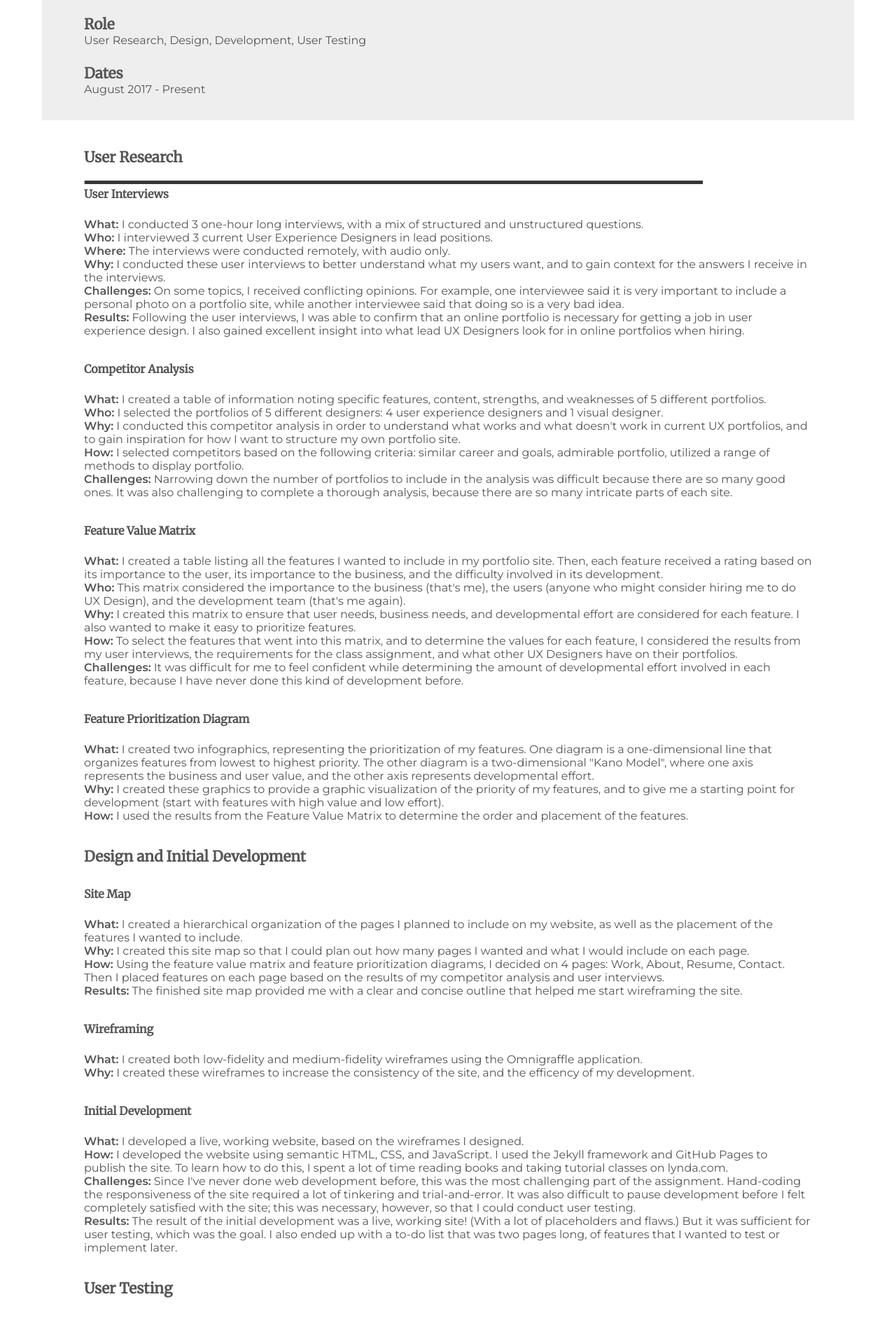
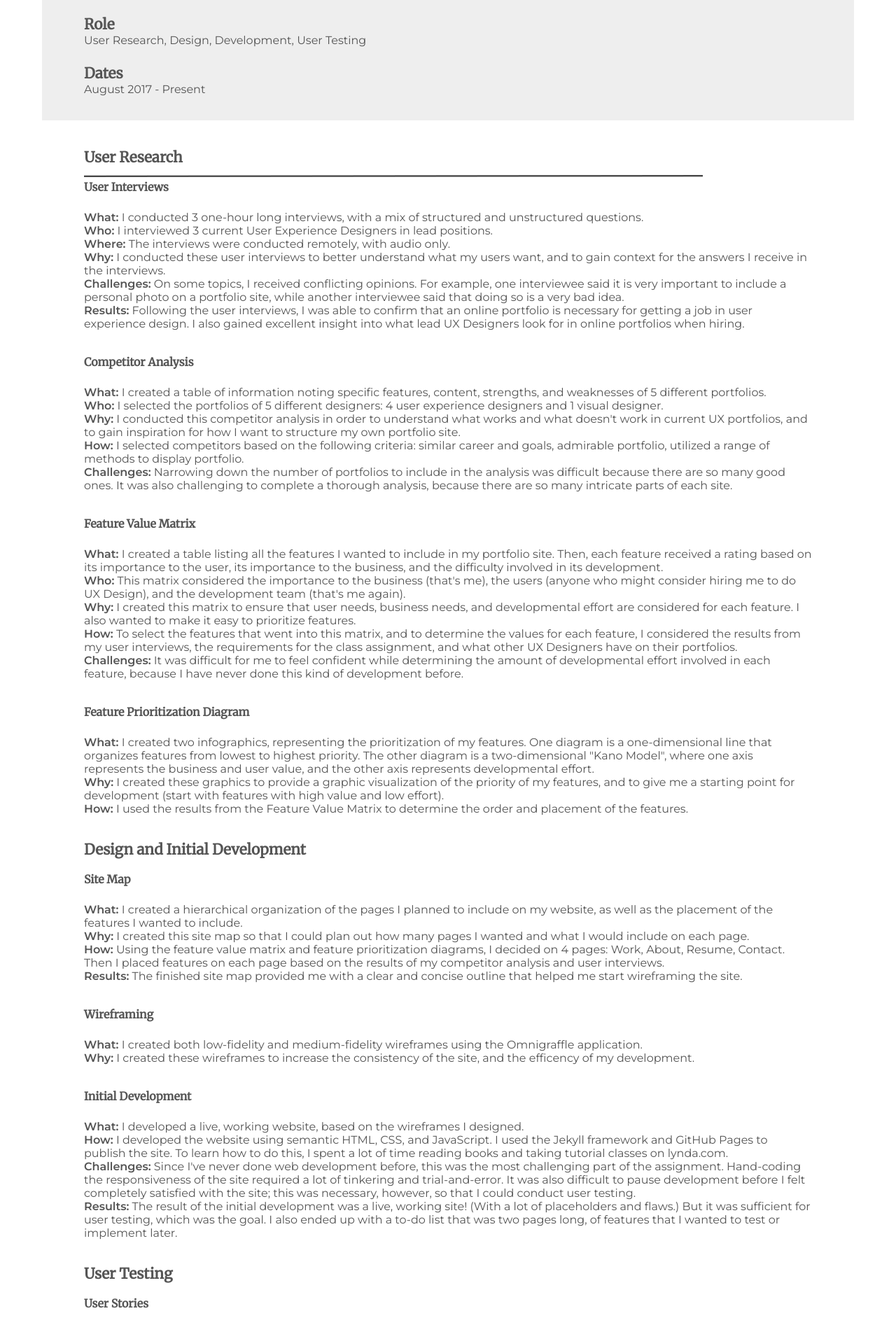
Before and after one commit to emeriwether/emeriwether.github.io, a Jekyll site: the page built from project1.html, in a window 1280 px wide. Shown: the part 591-2474 px from the top of the page at 70% size. Built offline with Jekyll 4.4.1, drawn with Linux system fonts in a browser that asks for light colours.

Commit message:
change underline

```diff
--- a/css/styles.css
+++ b/css/styles.css
@@ -144,7 +144,7 @@
 
 article.PortfolioWebsite header { background-color: #eee; display: inline-block; padding: 10px 60px; height: 100%; margin-bottom: 30px; }
 article.PortfolioWebsite header h2 { margin-top: 45px; margin-bottom: 20px;  margin-left: 33%; }
-article.PortfolioWebsite header h3 { margin-bottom: 0; }
+article.PortfolioWebsite h3 { margin-bottom: 0; }
 article.PortfolioWebsite header p { margin-bottom: 25px; }
 article.PortfolioWebsite header img { width: 33%; margin-left: 33%;  margin-bottom: 30px; }
 article.PortfolioWebsite p span { font-weight: 600; }
```
Also changed, not shown: img/underline.png.
